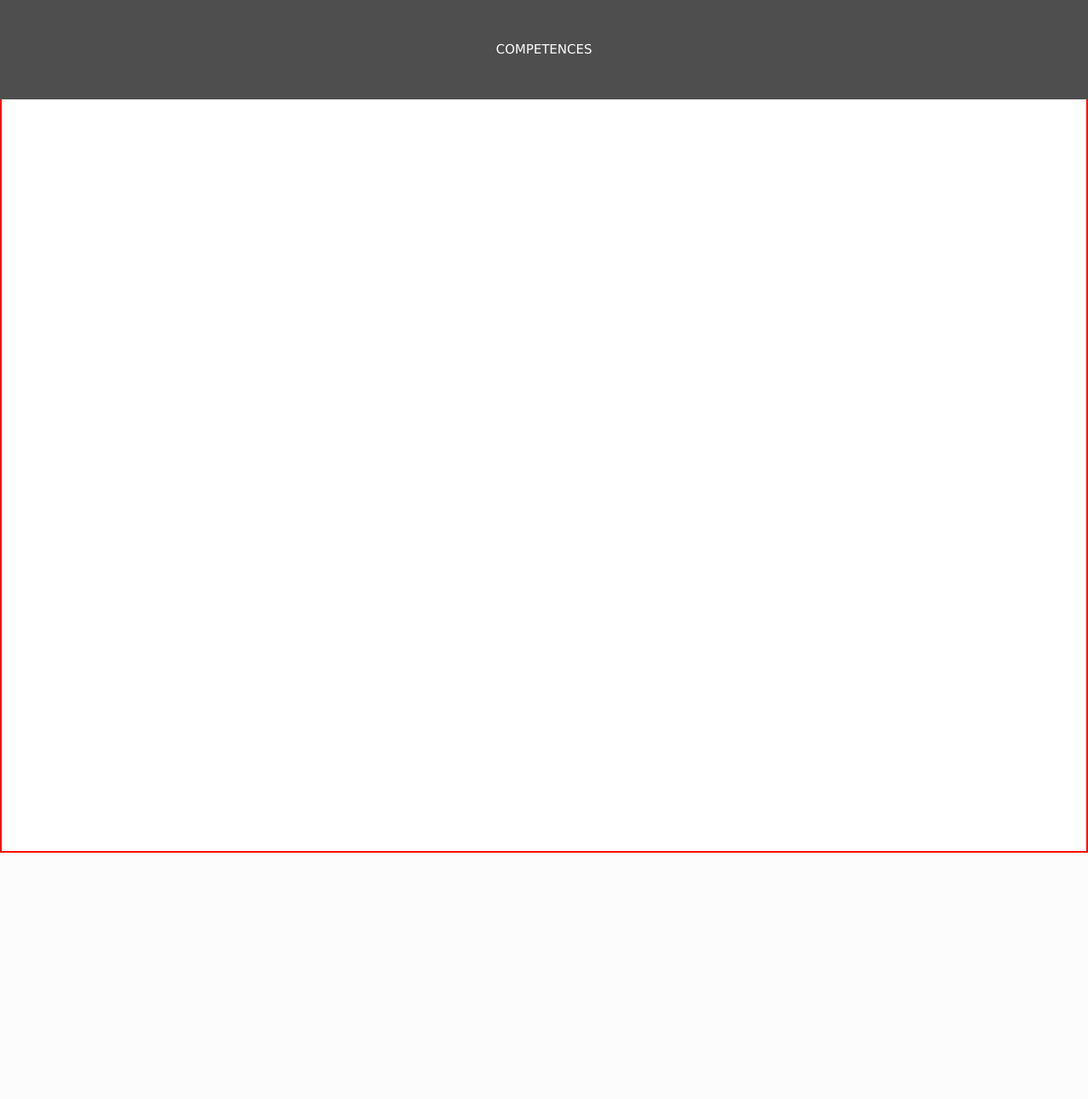
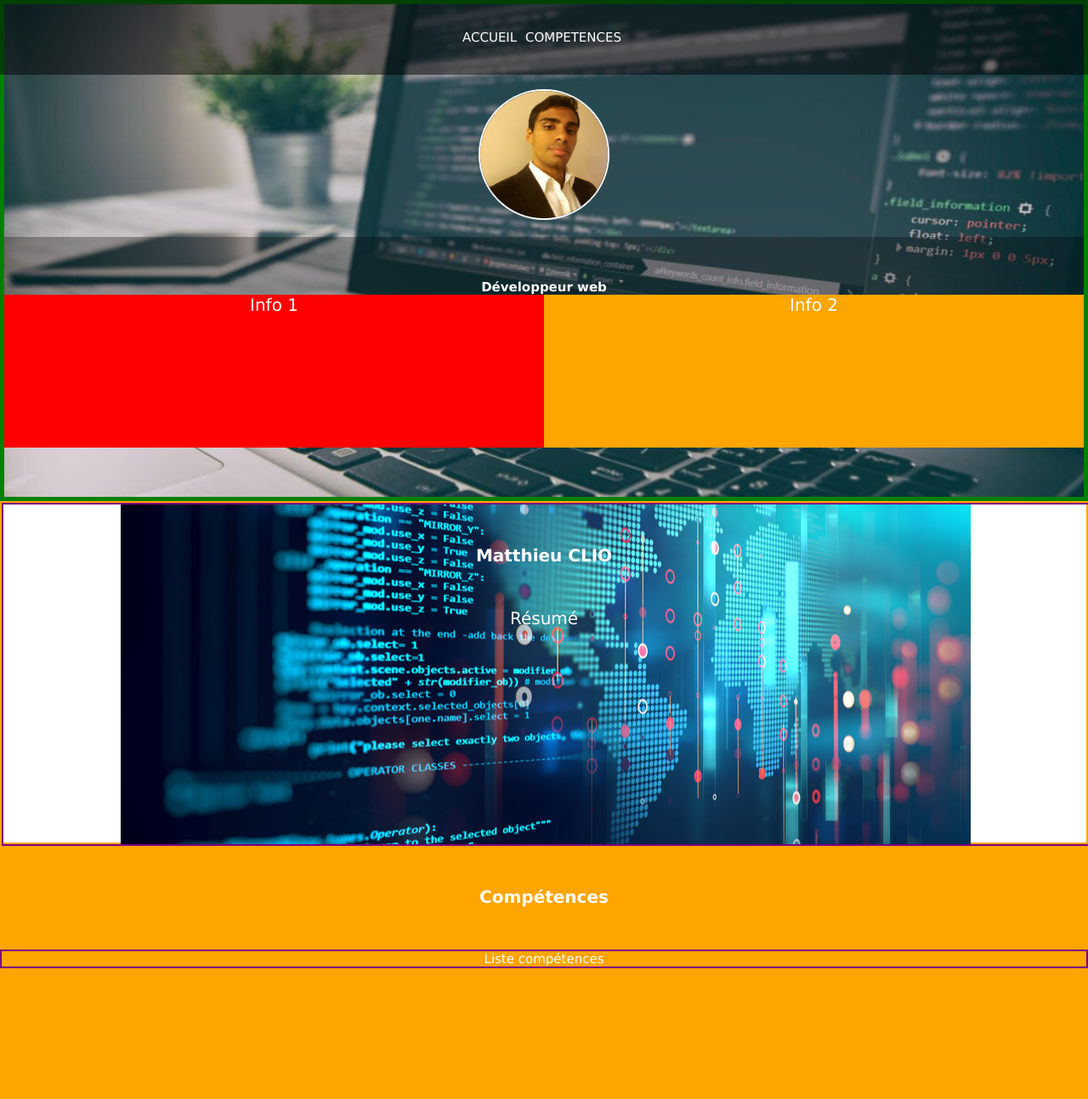
Before and after one commit to matthieuClio/Portfolio-Formation-Dev-Web-junior-Project-5, a PHP site: page /core/router.php in a window 1280 px wide. Shown: the whole page at 85% size. Before the commit the page ends 1004 px from the top, so only its background shows below. Run offline with PHP 8.4, Linux system fonts and the light colour scheme.

Commit message:
Projet5-V-0.1
Modification du CSS, Ajout d'une favicone, modification de la première partie du site (accueil).
Création de la deuxième partie du site (présentation).

Céation de la troisième partie du site (compétences).

```diff
--- a/public/css/style.css
+++ b/public/css/style.css
@@ -26,6 +26,14 @@ a:hover {
 	color: #00b9eb;
 }
 
+img {
+	width: 100%;
+}
+
+h2 {
+	color: white;
+}
+
 /* Layout */
 /* ...... */
 /* ...... */
@@ -33,23 +41,144 @@ a:hover {
 /* Menu */
 
 .menu {
+	z-index: 3;
 	position: fixed;
-	padding-top: 50px;
-	padding-bottom: 50px;
+	padding-top: 35px;
+	padding-bottom: 35px;
 	width: 100%;
-	background-color: #4E4E4E;
+	background-color: rgb(0, 0, 0, 0.5);
 	text-align: center;
 }
 
 .menu li {
+	display: inline;
+	margin-right: 5px;
 	font-size: 1.5em;
 	color: white;
 }
 
-main {
-	border: 2px solid red;
-	height: 1000px;
+
+/* Slider */
+
+.slider {
+	position: relative;
+	height: 580px;
+	border: 5px solid green;
 }
+
+.slider_photo {
+	position: absolute;
+	top: 0;
+	width: 100%;
+	height: 100%;
+}
+
+.slider_picture {
+	position: relative;
+	top: 0;
+	margin: auto;
+	margin-top: 100px;
+	max-width: 150px;
+	height: 150px;
+	border: 2px solid white;
+	border-radius: 100px;
+	overflow: hidden;
+}
+
+.slider_information {
+	position: relative;
+	top: 0;
+	margin-top: 20px;
+	padding-top: 50px;
+	height: 180px;
+	text-align: center;
+	color: white;
+	background-color: rgb(0, 0, 0, 0.3);
+}
+
+.slider_information h2 {
+	padding-bottom: 50px;
+	font-size: 2em;
+}
+
+.slider_text_one {
+	background-color: red;
+	float: left;
+	width: 50%;
+	height: 100%;
+	text-align: center;
+	font-size: 2em;
+}
+
+.slider_text_two {
+	background-color: orange;
+	float: left;
+	width: 50%;
+	height: 100%;
+	text-align: center;
+	font-size: 2em;
+}
+
+
+/* History */
+
+.history {
+	position: relative;
+	border: 2px solid orange;
+	text-align: center;
+	height: 400px;
+}
+
+.history h2 {
+	z-index: 1;
+	position: relative;
+	top: 0;
+	margin-top: 50px;
+	width: 100%;
+	font-size: 2em;
+}
+
+.history p {
+	z-index: 2;
+	position: relative;
+	top: 0;
+	margin-top: 50px;
+	width: 100%;
+	font-size: 2em;
+	color: white;
+}
+
+.history_background {
+	position: absolute;
+	top: 0;
+	width: 100%;
+	height: 100%;
+	border: 2px solid purple;
+	background: url(../images/photo/skill.jpg) no-repeat fixed center;
+}
+
+
+/* Skill */
+
+.skill {
+	height: 300px;
+	text-align: center;
+	background-color: orange;
+}
+
+.skill h2 {
+	padding-top: 50px;
+	font-size: 2em;
+}
+
+.skill p {
+	border: 2px solid purple;
+	margin-top: 50px;
+	color: white;
+	font-size: 1.5em;
+}
+
+
 
 /* Module (small content) */
 /* ...................... */
--- a/src/view/front/accueil_view.php
+++ b/src/view/front/accueil_view.php
@@ -6,8 +6,8 @@
 		<meta name="viewport" content="width=device-width, initial-scale=1.0">
 		<title>Portfolio Matthieu</title>
 		<meta name="description" content="Le livre Billet simple pour l'Alaska est disponible en lecture gratuite sur ce site.">
-		<link rel="icon" type="image/jpg" href="public/images/icone/book.jpg">
-		<link rel="stylesheet" href="https://necolas.github.io/normalize.css/8.0.1/normalize.css">
+		<link rel="icon" type="image/jpg" href="public/images/icone/keyboard.png">
+		<!-- <link rel="stylesheet" href="https://necolas.github.io/normalize.css/8.0.1/normalize.css"> -->
 		<link rel="stylesheet" href="public/css/style.css">
 	</head>
 
@@ -16,14 +16,48 @@
 		<nav class="menu">
 			<ul>
 				<li>
+					ACCUEIL
+				</li>
+
+				<li>
 					COMPETENCES
 				</li>
 			</ul>
 		</nav>
 
-		<main>
-			Test
-		</main>
+		<header class="slider">
+			<img src="public/images/photo/dev_web.jpg" alt="ordinateur" class="slider_photo">
+
+			<figure class="slider_picture">
+				<img src="public/images/photo/cv_picture.png">
+			</figure>
+
+			<section class="slider_information">
+				<h1>Développeur web</h1>
+				<p class="slider_text_one">
+					Info 1
+				</p>
+
+				<p class="slider_text_two">
+					Info 2
+				</p>
+			</section>
+		</header>
+
+		<section class="history">
+			<h2>Matthieu CLIO</h2>
+
+			<p>Résumé</p>
+
+			<div class="history_background">
+			</div>
+		</section>
+
+		<section class="skill">
+			<h2>Compétences</h2>
+
+			<p>Liste compétences</p>
+		</section>
 
 		<footer>
 		</footer>
```
Also changed, not shown: public/images/icone/keyboard.png (added), public/images/photo/cv_picture.png (added), public/images/photo/dev_web.jpg (added), public/images/photo/skill.jpg (added).
